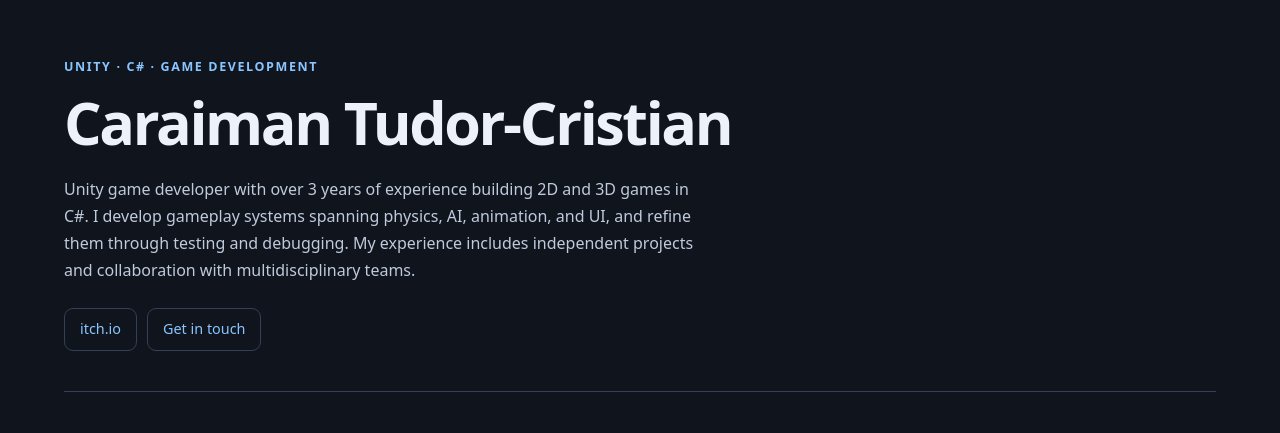
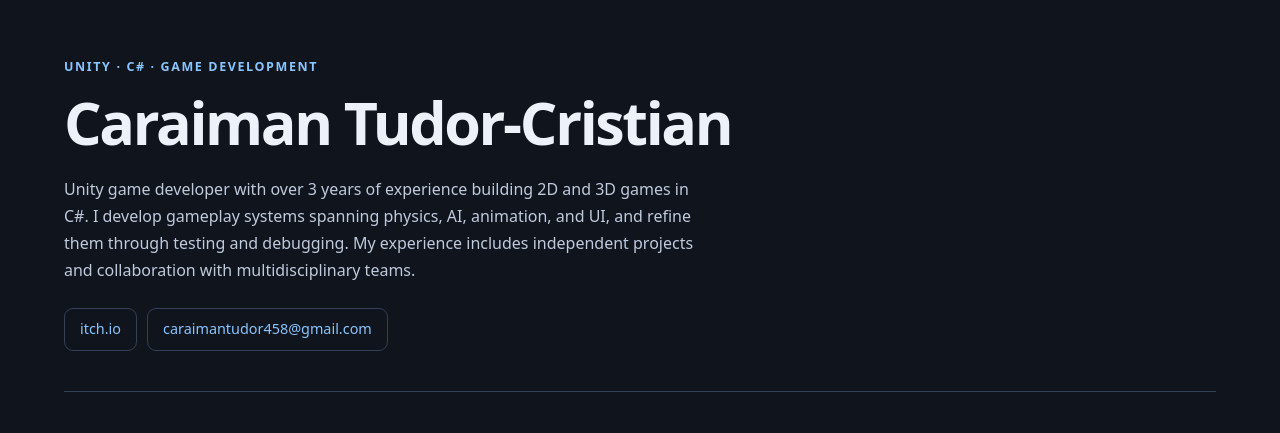
Before and after one commit to HeatRaiser/Caraiman-Tudor-Cristian.github.io, a plain HTML site: page index.html in a window 1280 px wide. Shown: the top 433 px of the page. Drawn offline with Linux system fonts and the light colour scheme.

Commit message:
Update index.html

```diff
--- a/index.html
+++ b/index.html
@@ -278,7 +278,7 @@
       <nav aria-label="Contact and profiles">
         <a class="button" href="https://heatdev.itch.io/">itch.io</a>
         <a class="button" href="mailto:caraimantudor458@gmail.com">
-          Get in touch
+          caraimantudor458@gmail.com
         </a>
       </nav>
     </header>
@@ -307,7 +307,9 @@
     <footer>
       <p>
         Interested in working together?
-        <a href="mailto:caraimantudor458@gmail.com">Email me.</a>
+        <a href="mailto:caraimantudor458@gmail.com">
+          caraimantudor458@gmail.com
+        </a>
       </p>
     </footer>
   </main>
```
